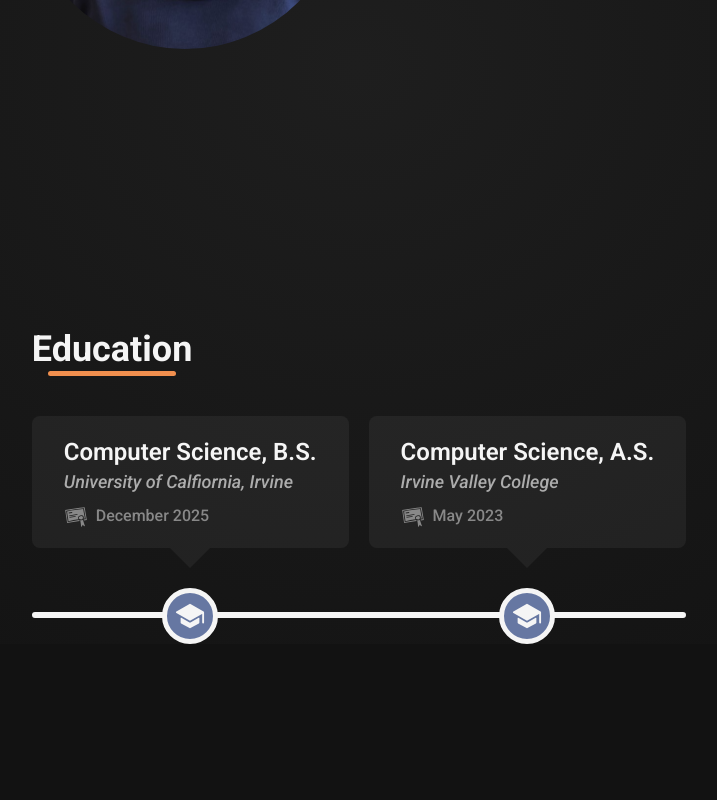
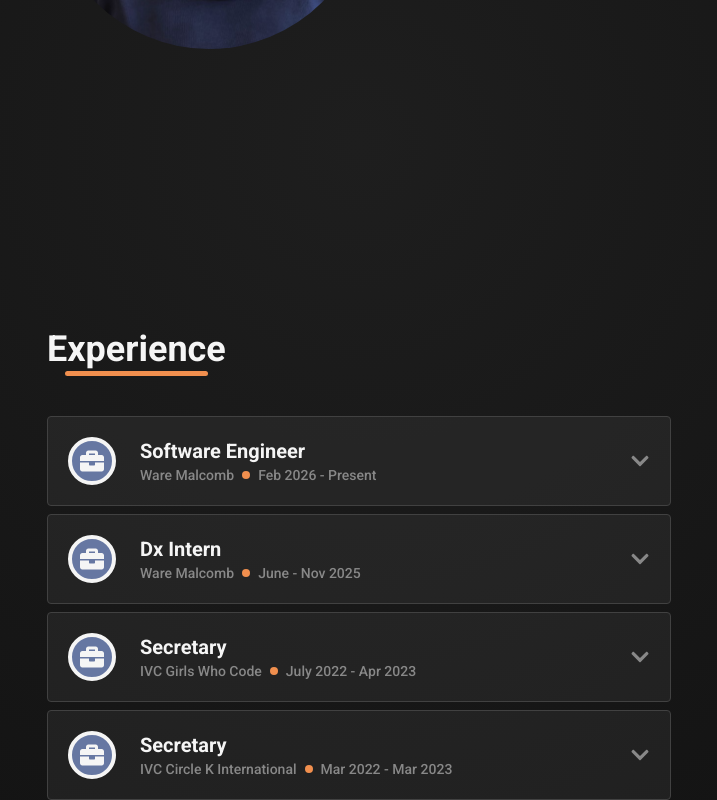
Before and after one commit to hnouizi/hnouizi.github.io, a React (Vite) app: page / in a window 1280 px wide. Shown: the part 511-1311 px from the top of the page, without its empty margins (281-998 px from the left). Before the commit the page ends 1155 px from the top, so only its background shows below. Built offline with nearby package versions, Linux system fonts and the light colour scheme.

Commit message:
Add experience section (#6)

```diff
--- a/src/App.css
+++ b/src/App.css
@@ -26,3 +26,7 @@ button {
 .left-triangle {
     @apply w-0 h-0 border-y-20 border-y-transparent border-r-20
 }
+
+.detail-highlight {
+    @apply bg-[#465373] px-1 py-[0.1rem] rounded-sm
+}
--- a/src/App.tsx
+++ b/src/App.tsx
@@ -1,22 +1,21 @@
 import "./App.css";
 import Header from "./components/Header";
-import Sidebar from "./components/Sidebar";
+//import Sidebar from "./components/Sidebar";
 import Home from "./components/Home";
-import Education from "./components/Education";
-import { useMediaQuery } from "react-responsive";
+//import Education from "./components/Education";
+//import { useMediaQuery } from "react-responsive";
+import Experience from "./components/Experience";
 
 const App = () => {
-	const isSmallScreen = useMediaQuery({query: '(max-width: 700px)'});
+	//const isSmallScreen = useMediaQuery({query: '(max-width: 700px)'});
 
 	return (
-		<div className="relative bg-radial from-darkgray-95 to-darkgray-100">
-			{!isSmallScreen
-				? <Header/>
-				: <Sidebar/>
-			}
-
-			<Home isSmallScreen={isSmallScreen}/>
-			<Education isSmallScreen={isSmallScreen}/>
+		<div className="relative flex flex-col items-center bg-radial from-darkgray-95 to-darkgray-100">
+			<Header/>
+			<div className="max-sm:w-full max-sm:px-6 sm:w-156">
+				<Home/>
+				<Experience/>
+			</div>
 		</div>
 	)
 }
--- /dev/null
+++ b/src/components/Experience.tsx
@@ -0,0 +1,27 @@
+import ExperienceDropdown from "./ExperienceDropdown";
+import Heading from "./Heading";
+import { experiences } from "../data/experiences.tsx";
+
+const Experience = () => {
+
+    return (
+        <div>
+            <Heading>
+                Experience
+            </Heading>
+            <div className="flex flex-col gap-2">
+                {experiences.map((exp) => (
+                    <ExperienceDropdown
+                        position={exp.position}
+                        organization={exp.organization}
+                        duration={exp.duration}
+                        details={exp.details}
+                        key={exp.position + exp.organization}
+                    />
+                ))}
+            </div>
+        </div>
+    )
+}
+
+export default Experience;
--- /dev/null
+++ b/src/components/ExperienceDropdown.tsx
@@ -0,0 +1,62 @@
+import { useState, type ReactNode } from "react";
+import { FaBriefcase, FaChevronDown } from "react-icons/fa";
+
+type ExperienceDropdownProps = {
+    position: string,
+    organization: string,
+    duration: string,
+    details: ReactNode[]
+}
+
+const ExperienceDropdown = ({
+    position,
+    organization,
+    duration,
+    details
+}: ExperienceDropdownProps) => {
+    const [ isExpanded, setIsExpanded ] = useState<boolean>(false);
+
+    return (
+        <div
+            className="w-full p-4 sm:p-5 rounded border-1 border-darkgray-80 bg-white/5 hover:bg-white/6 cursor-pointer hover:scale-102 transition-all duration-75"
+            onClick={() => setIsExpanded(!isExpanded)}
+        >
+            <div className="w-full flex justify-between items-center">
+                <div className="flex items-center gap-6">
+                    <div className="max-sm:hidden p-2 bg-cobaltblue border-4 rounded-full">
+                        <FaBriefcase className="text-xl sm:text-2xl"/>
+                    </div>
+                    <div>
+                        <div className="text-xl font-bold">
+                            {position}
+                        </div>
+                        <div className="flex text-xs sm:text-sm items-center gap-2 text-darkgray-50 font-medium">
+                            <div>
+                                {organization}
+                            </div>
+                            <div className="h-[0.4rem] w-[0.4rem] sm:h-2 sm:w-2 rounded-full bg-lightorange"/>
+                            <div>
+                                {duration}
+                            </div>
+                        </div>
+                    </div>
+                </div>
+                <FaChevronDown className={`flex-none text-darkgray-50 text-xl ${isExpanded && "rotate-180"}`}/>
+            </div>
+            {isExpanded && (
+                <div className="text-xs sm:text-sm mt-3 sm:mt-4 mr-10 sm:ml-18">
+                    <hr className="text-darkgray-80 mb-3"/>
+                    <ul className="list-disc ml-6 flex flex-col gap-1">
+                        {details.map((detail, i) => (
+                            <li key={i}>
+                                {detail}
+                            </li>
+                        ))}
+                    </ul>
+                </div>
+            )}
+        </div>
+    )
+}
+
+export default ExperienceDropdown;
--- a/src/components/Home.tsx
+++ b/src/components/Home.tsx
@@ -1,15 +1,12 @@
-type HomeProps = {
-    isSmallScreen: boolean
-}
-const Home = ({ isSmallScreen }: HomeProps) => {
+const Home = () => {
     return (
         <div className="h-screen w-full flex justify-center items-center">
-            <div className={`flex justify-center items-center ${isSmallScreen ? "flex-col gap-10" : "gap-15"}`}>
-                <div className={`${isSmallScreen ? "w-2/3 max-w-120" : "w-80"}`}>
+            <div className="flex justify-center items-center max-sm:flex-col max-sm:gap-10 sm:gap-15">
+                <div className="max-sm:w-2/3 max-sm:max-w-120 sm:w-80">
                     <img className="rounded-full" src="headshot.png"/>
                 </div>
-                <div className={`flex flex-col ${isSmallScreen && "text-center"}`}>
-                    <div className="text-5xl font-bold">
+                <div className="flex flex-col max-sm:text-center">
+                    <div className="text-[2.5rem] font-bold">
                         Hanna Nouizi
                     </div>
                     <div className="text-2xl font-semibold text-cobaltblue">
--- /dev/null
+++ b/src/data/experiences.tsx
@@ -0,0 +1,55 @@
+export const experiences = [
+    {
+        "position": "Software Engineer",
+        "organization": "Ware Malcomb",
+        "duration": "Feb 2026 - Present",
+        "details": [
+            <span>
+                TBD
+            </span>
+        ]
+    },
+    {
+        position: "Dx Intern",
+        organization: "Ware Malcomb",
+        duration: "June - Nov 2025",
+        details: [
+            <span>
+                Designed & implemented a <span className="detail-highlight">full-stack web application</span> that details Ware Malcomb's projects and displays their geographical location on a map using <span className="detail-highlight">Mapbox's API</span>
+            </span>,
+            <span>
+                Completed <span className="detail-highlight">Jira tickets</span> and <span className="detail-highlight">reviewed pull requests</span> for various software engineering projects as needed by the digital transformation team
+            </span>
+        ]
+    },
+    {
+        position: "Secretary",
+        organization: "IVC Girls Who Code",
+        duration: "July 2022 - Apr 2023",
+        details: [
+            <span>
+                Ran <span className="detail-highlight">GWC meetings and events</span> to <span className="detail-highlight">provide support and resources</span> to female and non-binary STEM students
+            </span>,
+            <span>
+                Wrote <span className="detail-highlight">detailed meeting notes</span> during every board and general meeting for future reference
+            </span>
+        ]
+    },
+    {
+        position: "Secretary",
+        organization: "IVC Circle K International",
+        duration: "Mar 2022 - Mar 2023",
+        details: [
+            <span>
+                Ran <span className="detail-highlight">CKI meetings</span> to  <span className="detail-highlight">promote volunteering events</span> to aid our local community
+            </span>,
+            <span>
+                Wrote <span className="detail-highlight">detailed meeting notes</span> during every board and general meeting for future reference
+            </span>,
+            <span>
+                Completed <span className="detail-highlight">monthly reports</span> using <span className="detail-highlight">Excel</span> tracking club membership, volunteering events, members' service hours, and club finances
+            </span>
+        ]
+
+    }
+]
```
